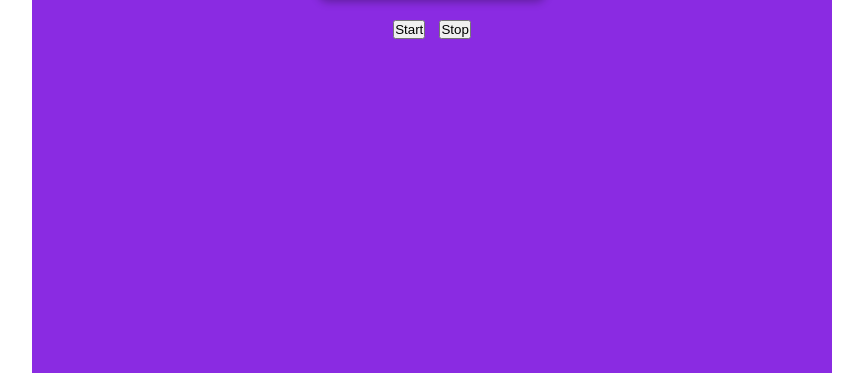
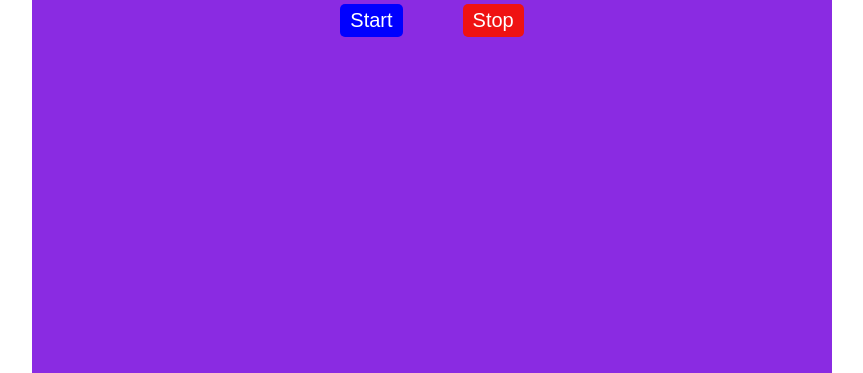
Before and after one commit to CHIDI00/Stop-Watch-App, a plain HTML site: page index.html in a window 1280 px wide. Shown: the part 427-800 px from the top of the page, without its empty margins (208-1071 px from the left). Drawn offline with Linux system fonts and the light colour scheme; a web font is replaced by a local one.

Commit message:
Fifth commit

```diff
--- a/css/style.css
+++ b/css/style.css
@@ -36,3 +36,28 @@ body {
     box-shadow: 0 4px 8px rgba(0, 0, 0, 0.3);
     text-shadow: 0 4px 8px rgba(0, 0, 0, 0.3);
 }
+
+.buttons {
+    display: flex;
+    margin: 30px;
+}
+
+.buttons button {
+    display: flex;
+    justify-content: space-between;
+    margin: 0 30px;
+    font-size: 20px;
+    padding: 5px 10px;
+    border-radius: 5px;
+    border: none;
+}
+
+.buttons #startBtn {
+    background-color: blue;
+    color: white;
+}
+
+.buttons #stopBtn {
+    background-color: rgb(239, 18, 18);
+    color: white;
+}
--- a/index.html
+++ b/index.html
@@ -18,8 +18,10 @@
         </div>
         <div class="buttons">
             <button id="startBtn">Start</button>
-            <button id="StopBtn">Stop</button>
+            <button id="stopBtn">Stop</button>
         </div>
+
+        <div class="stoppedTime" id="stoppedTime"></div>
     </div>
 </body>
 </html>
```
